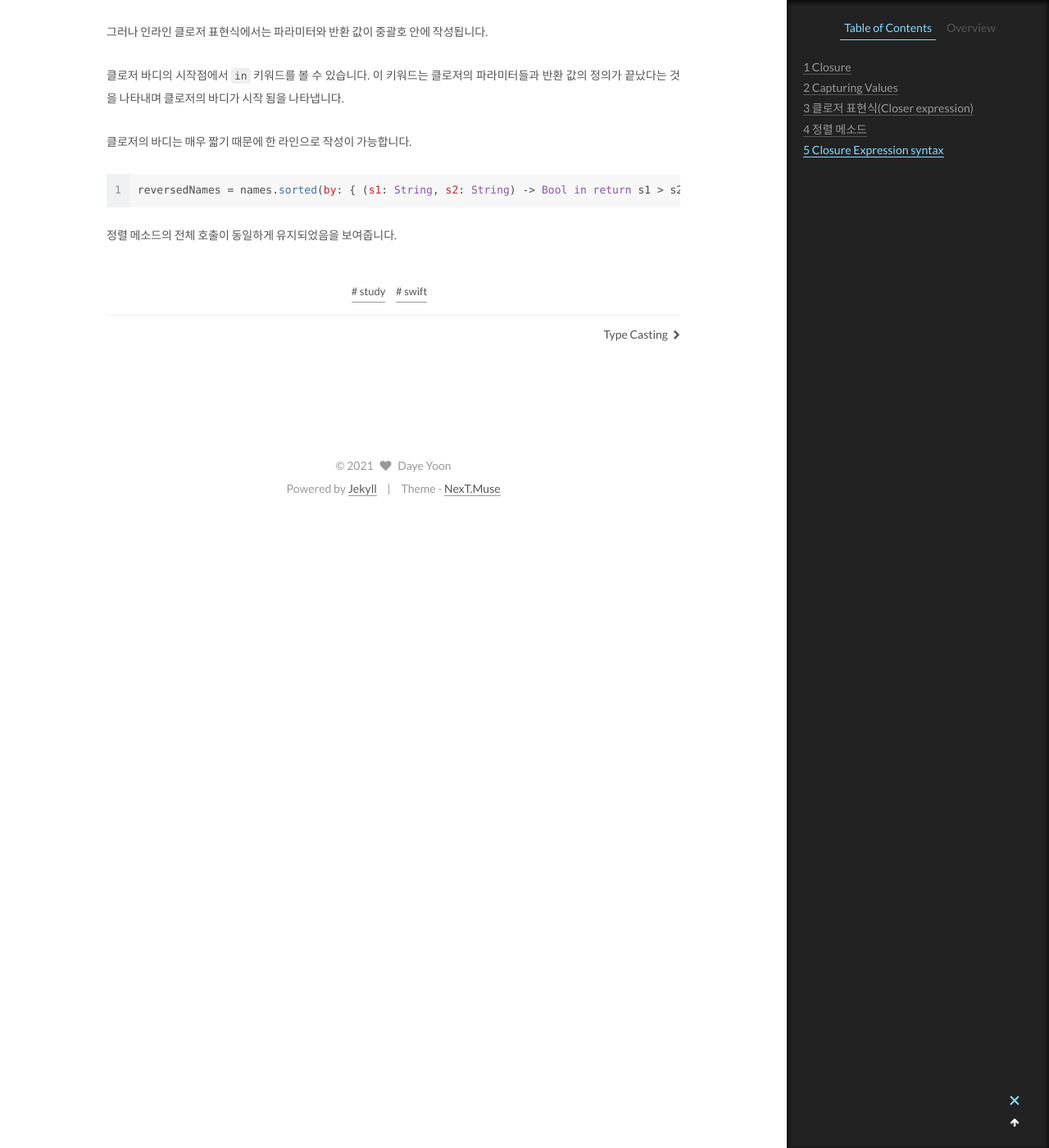
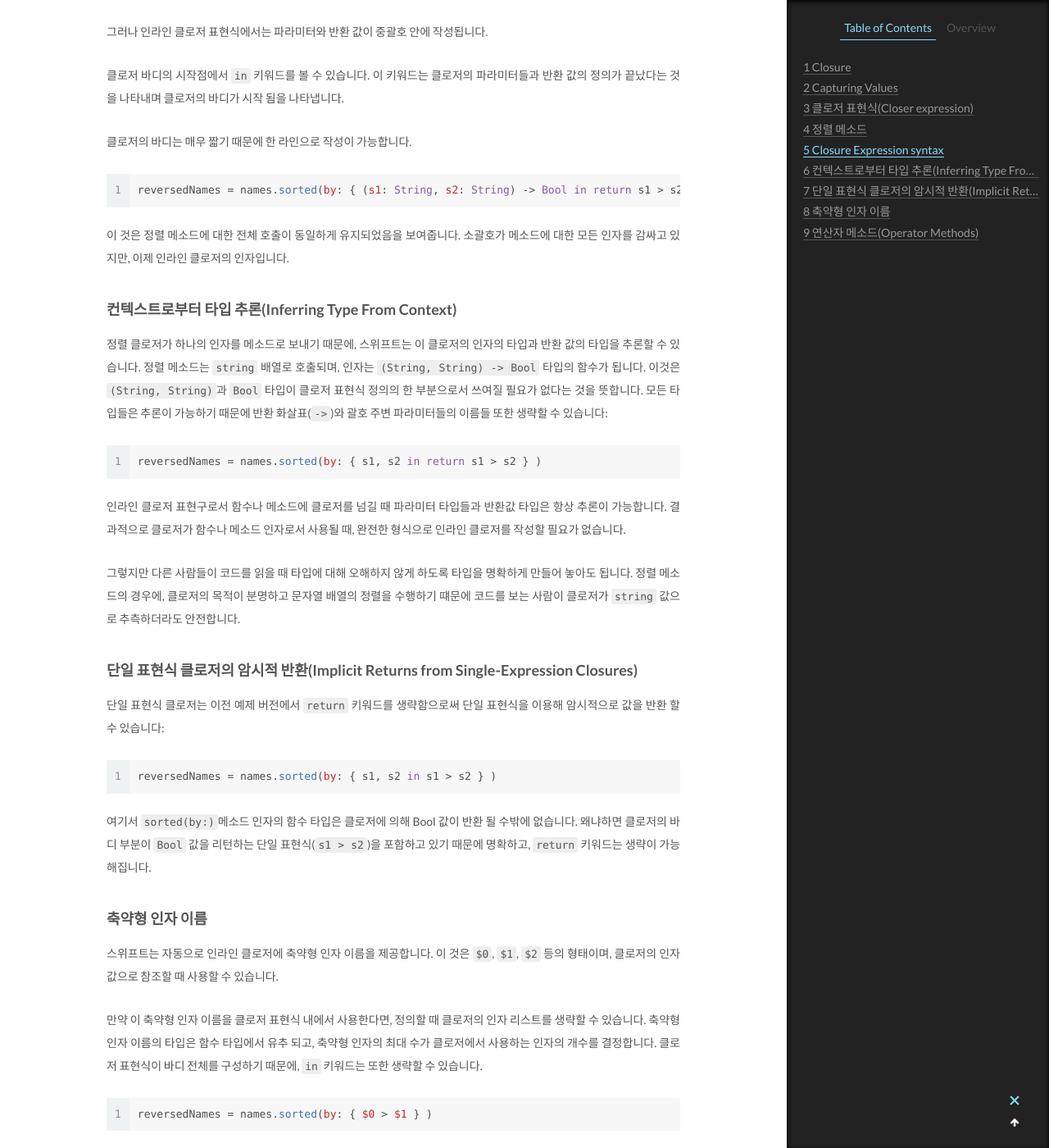
Before and after one commit to dy-yb/previous_blog, a Jekyll site: the page built from _posts/2021-05-15-Closure.md, in a window 1280 px wide and 1400 px high, scrolled down 5111 px. Shown: the whole window at 82% size. Built offline with Jekyll 4.4.1, drawn with Linux system fonts in a browser that asks for light colours; some of the changed text lies outside the part shown.

Commit message:
Update 2021-05-15-Closure.md

````diff
--- a/_posts/2021-05-15-Closure.md
+++ b/_posts/2021-05-15-Closure.md
@@ -177,4 +177,48 @@ reversedNames = names.sorted(by: { (s1: String, s2: String) -> Bool in
 reversedNames = names.sorted(by: { (s1: String, s2: String) -> Bool in return s1 > s2 } )
 ```
 
-정렬 메소드의 전체 호출이 동일하게 유지되었음을 보여줍니다.
+이 것은 정렬 메소드에 대한 전체 호출이 동일하게 유지되었음을 보여줍니다. 소괄호가 메소드에 대한 모든 인자를 감싸고 있지만, 이제 인라인 클로저의 인자입니다.
+
+### 컨텍스트로부터 타입 추론(Inferring Type From Context)
+
+정렬 클로저가 하나의 인자를 메소드로 보내기 때문에, 스위프트는 이 클로저의 인자의 타입과 반환 값의 타입을 추론할 수 있습니다. 정렬 메소드는 `string` 배열로 호출되며, 인자는 `(String, String) -> Bool` 타입의 함수가 됩니다. 이것은 `(String, String)`과 `Bool` 타입이 클로저 표현식 정의의 한 부분으로서 쓰여질 필요가 없다는 것을 뜻합니다. 모든 타입들은 추론이 가능하기 때문에 반환 화살표(`->`)와 괄호 주변 파라미터들의 이름들 또한 생략할 수 있습니다:
+
+```swift
+reversedNames = names.sorted(by: { s1, s2 in return s1 > s2 } )
+```
+
+인라인 클로저 표현구로서 함수나 메소드에 클로저를 넘길 때 파라미터 타입들과 반환값 타입은 항상 추론이 가능합니다. 결과적으로 클로저가 함수나 메소드 인자로서 사용될 때, 완전한 형식으로 인라인 클로저를 작성할 필요가 없습니다.
+
+그렇지만 다른 사람들이 코드를 읽을 때 타입에 대해 오해하지 않게 하도록 타입을 명확하게 만들어 놓아도 됩니다. 정렬 메소드의 경우에, 클로저의 목적이 분명하고 문자열 배열의 정렬을 수행하기 떄문에 코드를 보는 사람이 클로저가 `string` 값으로 추측하더라도 안전합니다.
+
+### 단일 표현식 클로저의 암시적 반환(Implicit Returns from Single-Expression Closures)
+
+단일 표현식 클로저는 이전 예제 버전에서 `return` 키워드를 생략함으로써 단일 표현식을 이용해 암시적으로 값을 반환 할 수 있습니다:
+
+```swift
+reversedNames = names.sorted(by: { s1, s2 in s1 > s2 } )
+```
+
+여기서 `sorted(by:)`메소드 인자의 함수 타입은 클로저에 의해 Bool 값이 반환 될 수밖에 없습니다. 왜냐하면 클로저의 바디 부분이 `Bool` 값을 리턴하는 단일 표현식(`s1 > s2`)을 포함하고 있기 때문에 명확하고, `return` 키워드는 생략이 가능해집니다.
+
+### 축약형 인자 이름
+
+스위프트는 자동으로 인라인 클로저에 축약형 인자 이름을 제공합니다. 이 것은 `$0`, `$1`, `$2` 등의 형태이며, 클로저의 인자값으로 참조할 때 사용할 수 있습니다.
+
+만약 이 축약형 인자 이름을 클로저 표현식 내에서 사용한다면, 정의할 때 클로저의 인자 리스트를 생략할 수 있습니다. 축약형 인자 이름의 타입은 함수 타입에서 유추 되고, 축약형 인자의 최대 수가 클로저에서 사용하는 인자의 개수를 결정합니다. 클로저 표현식이 바디 전체를 구성하기 때문에, `in` 키워드는 또한 생략할 수 있습니다.
+
+```swift
+reversedNames = names.sorted(by: { $0 > $1 } )
+```
+
+여기서, `$0`과 `$1`은 클로저의 첫 번째, 두 번째 `String`인자를 참조합니다. `$1`은 축약형 인자중에 가장 높은 숫자임으로, 클로저는 2개의 인자가 사용되고 있다고 이해하게 됩니다. `sorted(by:)` 함수는 여기서 두 인자 모두 문자열을 가진 클로저라고 추측하기 때문에, 축약형 인자 `$0`과 `$1`은 모두 `String` 타입이 됩니다.
+
+### 연산자 메소드(Operator Methods)
+
+위의 클로저 표현식 보다 더 짧게 작성하는 방법도 있습니다. 스위프트의 `String` 타입은 '이상' 연산자( `>` )가 문자열 구분을 위해 사용될 때, 2개의 `String` 타입 파라미터가 있고 `Bool` 타입의 반환 값을 갖는 메소드로 정의됩니다. 이는 `sorted(by:)` 메소드에서 필요한 메소드 타입과 정확히 일치합니다. 그러므로 간단하게 이상 연산자를 전달할 수 있고, 스위프트는 문자열 구분을 원할 것이라 추론 할 것입니다.
+
+```swift
+reversedNames = names.sorted(by: >)
+```
+
+자세한 내용은 연산자 메서드 (Operator Methods) 를 참고 바랍니다.
````
